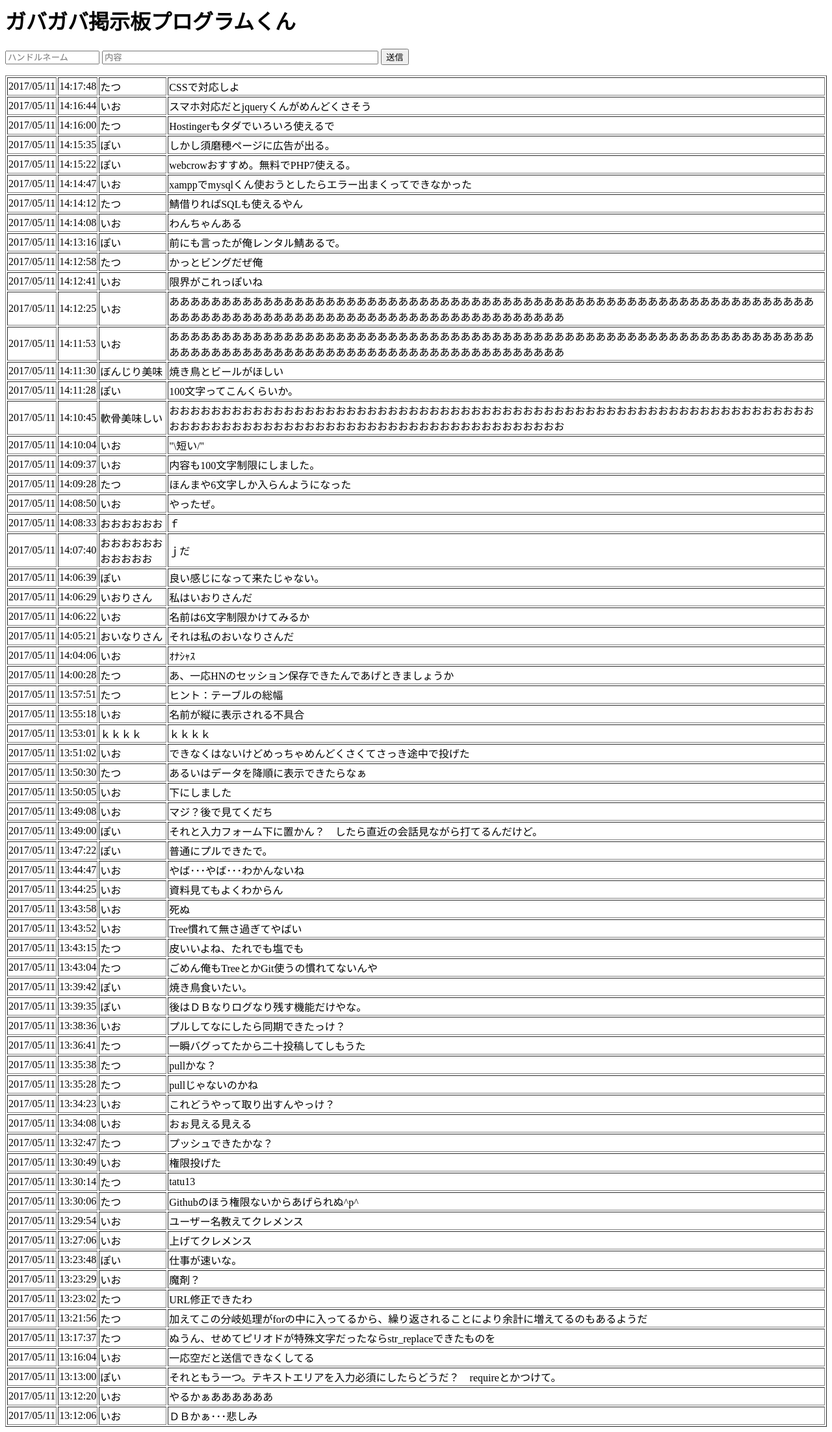
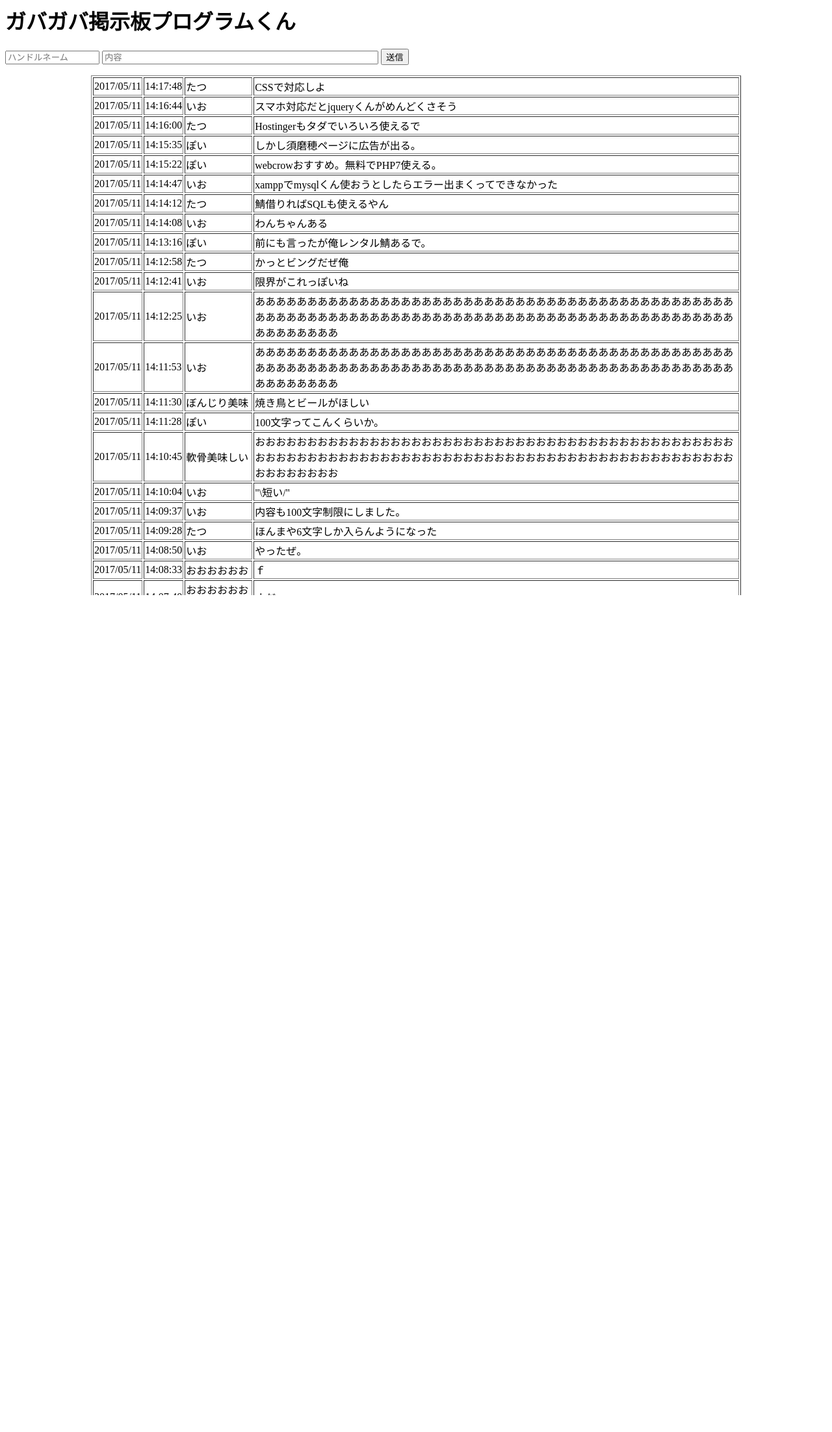
Before and after one commit to ioioiof/PHPTraining, a PHP site: page /kariindex.php in a window 1280 px wide. Shown: the whole page at 65% size. After the commit the page ends 916 px from the top, so only its background shows below. Run offline with PHP 8.4, Linux system fonts and the light colour scheme.

Commit message:
ついでにDivに直接かかれてたプロパティをCSSに逃がしました

```diff
--- a/PHPTraining/cprogram/style.css
+++ b/PHPTraining/cprogram/style.css
@@ -1 +1,7 @@
 body:background-color    {#f5f5dc;}
+#main{
+    height:800px;
+    width:1000px;
+    overflow-y:scroll;
+    margin:0 auto;
+}
```
